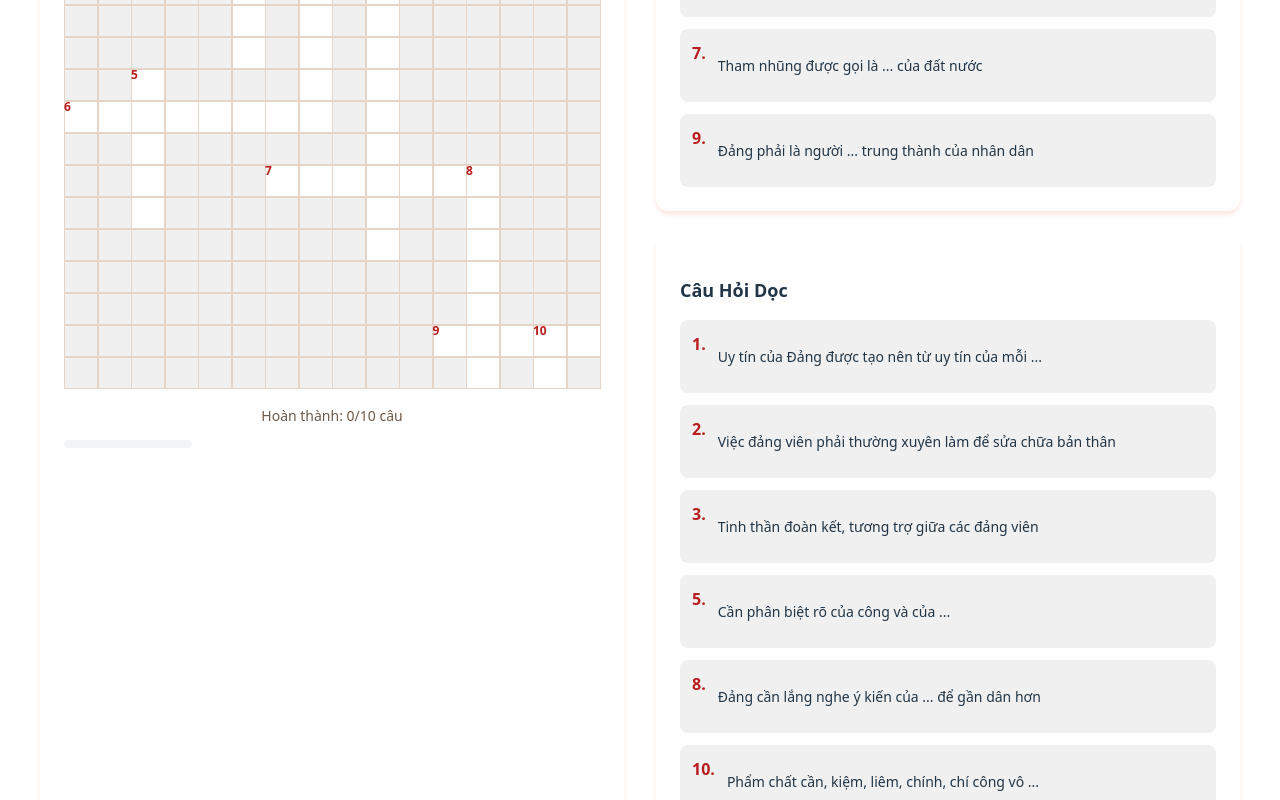
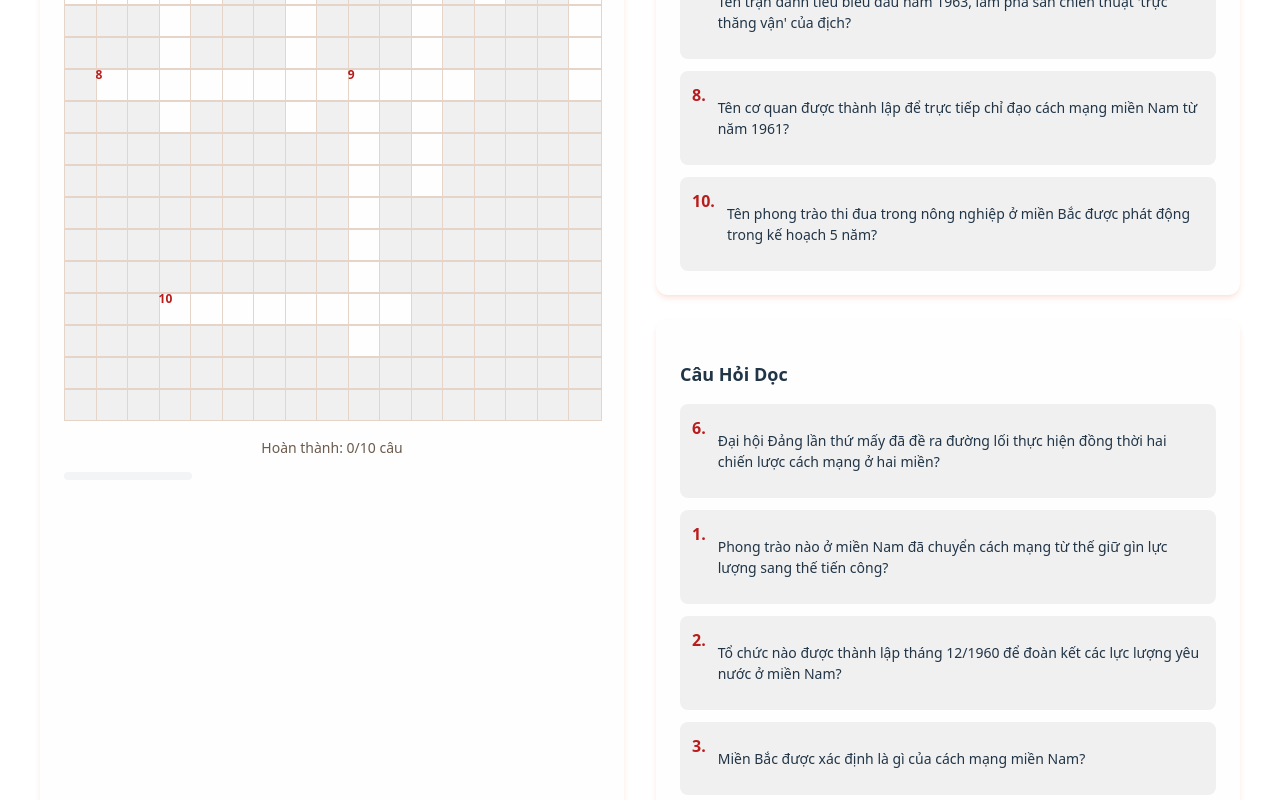
Before and after one commit to trunghung03/VNR202, a React (Vite) app in the folder my-app/: page /crossword in a window 1280 px wide. Shown: the part 500-1300 px from the top of the page. Built offline with nearby package versions, Linux system fonts and the light colour scheme; no server answers.

Commit message:
Crossword and quiz

```diff
--- a/my-app/src/pages/Crossword/Crossword.css
+++ b/my-app/src/pages/Crossword/Crossword.css
@@ -94,7 +94,7 @@
 
 .crossword-grid {
   display: grid;
-  grid-template-columns: repeat(16, minmax(0, 1fr));
+  grid-template-columns: repeat(17, minmax(0, 1fr));
   gap: 0;
   width: fit-content;
   margin: 0 auto;
@@ -286,7 +286,7 @@
   }
 
   .crossword-grid {
-    grid-template-columns: repeat(16, minmax(20px, 1fr));
+    grid-template-columns: repeat(17, minmax(20px, 1fr));
   }
 
   .crossword-grid-container {
--- a/my-app/src/pages/Crossword/Crossword.jsx
+++ b/my-app/src/pages/Crossword/Crossword.jsx
@@ -6,96 +6,99 @@ const crosswordData = [
   {
     id: 1,
     direction: "across",
-    number: 4,
-    clue: "Bệnh ... làm cán bộ xa rời quần chúng",
-    answer: "QUANLIEU",
+    number: 5,
+    clue: "Tên chiến lược chiến tranh của Mỹ thực hiện ở miền Nam giai đoạn 1961–1965?",
+    answer: "DACBIET",
     startRow: 2,
-    startCol: 4,
+    startCol: 10,
   },
   {
     id: 2,
-    direction: "across",
+    direction: "down",
     number: 6,
-    clue: "Đảng cần tự làm mới, tự ... để hoàn thiện",
-    answer: "CHINHDON",
-    startRow: 7,
-    startCol: 0,
+    clue: "Đại hội Đảng lần thứ mấy đã đề ra đường lối thực hiện đồng thời hai chiến lược cách mạng ở hai miền?",
+    answer: "BA",
+    startRow: 2,
+    startCol: 13,
   },
   {
     id: 3,
     direction: "across",
     number: 7,
-    clue: "Tham nhũng được gọi là ... của đất nước",
-    answer: "QUOCNAN",
-    startRow: 9,
-    startCol: 6,
+    clue: "Tên trận đánh tiêu biểu đầu năm 1963, làm phá sản chiến thuật 'trực thăng vận' của địch?",
+    answer: "APBAC",
+    startRow: 3,
+    startCol: 0,
   },
   {
     id: 4,
     direction: "across",
-    number: 9,
-    clue: "Đảng phải là người ... trung thành của nhân dân",
-    answer: "DAYTO",
-    startRow: 14,
-    startCol: 11,
+    number: 8,
+    clue: "Tên cơ quan được thành lập để trực tiếp chỉ đạo cách mạng miền Nam từ năm 1961?",
+    answer: "TRUNGUONGCUC",
+    startRow: 6,
+    startCol: 1,
+  },
+  {
+    id: 5,
+    direction: "across",
+    number: 10,
+    clue: "Tên phong trào thi đua trong nông nghiệp ở miền Bắc được phát động trong kế hoạch 5 năm?",
+    answer: "DAIPHONG",
+    startRow: 13,
+    startCol: 3,
   },
   // Down Clues
   {
-    id: 5,
+    id: 6,
     direction: "down",
     number: 1,
-    clue: "Uy tín của Đảng được tạo nên từ uy tín của mỗi ...",
-    answer: "DANGVIEN",
+    clue: "Phong trào nào ở miền Nam đã chuyển cách mạng từ thế giữ gìn lực lượng sang thế tiến công?",
+    answer: "DONGKHOI",
     startRow: 0,
     startCol: 7,
   },
   {
-    id: 6,
+    id: 7,
     direction: "down",
     number: 2,
-    clue: "Việc đảng viên phải thường xuyên làm để sửa chữa bản thân",
-    answer: "TUSUA",
-    startRow: 1,
-    startCol: 5,
-  },
-  {
-    id: 7,
-    direction: "down",
-    number: 3,
-    clue: "Tinh thần đoàn kết, tương trợ giữa các đảng viên",
-    answer: "TINHDONGCHI",
-    startRow: 1,
-    startCol: 9,
+    clue: "Tổ chức nào được thành lập tháng 12/1960 để đoàn kết các lực lượng yêu nước ở miền Nam?",
+    answer: "MATTRAN",
+    startRow: 0,
+    startCol: 16,
   },
   {
     id: 8,
     direction: "down",
-    number: 5,
-    clue: "Cần phân biệt rõ của công và của ...",
-    answer: "RIENG",
-    startRow: 6,
-    startCol: 2,
+    number: 3,
+    clue: "Miền Bắc được xác định là gì của cách mạng miền Nam?",
+    answer: "HAUPHUONG",
+    startRow: 1,
+    startCol: 11,
   },
   {
     id: 9,
     direction: "down",
-    number: 8,
-    clue: "Đảng cần lắng nghe ý kiến của ... để gần dân hơn",
-    answer: "NHANDAN",
-    startRow: 9,
-    startCol: 12,
+    number: 4,
+    clue: "Hội nghị Trung ương 15 đã xác định dùng _____ cách mạng để lật đổ chính quyền Mỹ - Diệm.",
+    answer: "BAOLUC",
+    startRow: 2,
+    startCol: 3,
   },
   {
     id: 10,
     direction: "down",
-    number: 10,
-    clue: "Phẩm chất cần, kiệm, liêm, chính, chí công vô ...",
-    answer: "TU",
-    startRow: 14,
-    startCol: 14,
+    number: 9,
+    clue: "Lực lượng vũ trang ở miền Nam được thống nhất vào tháng 2/1961 với tên gọi là Quân _____.",
+    answer: "GIAIPHONG",
+    startRow: 6,
+    startCol: 9,
   },
 ];
-const GRID_SIZE = 16;
+
+
+
+const GRID_SIZE = 17;
 
 function generateGrid() {
   // Tạo lưới rỗng
--- a/my-app/src/pages/Quiz/Quiz.jsx
+++ b/my-app/src/pages/Quiz/Quiz.jsx
@@ -4,127 +4,143 @@ import { useState, useEffect } from "react"
 import "./Quiz.css"
 import { leaderboardService } from "../../firebase/leaderboardService"
 
-const quizData = [
+const quizData =
+[
   {
-    id: 1,
-    question: "Vận dụng tư tưởng HCM cần phải nắm vững những nguyên tắc:",
-    options: ["Quan điểm lịch sử thế giới", "Quan điểm lịch sử Việt Nam", "Quan điểm lịch sử cụ thể", "Quan điểm phát triển"],
-    correctAnswer: 2,
-    explanation:
-      "Để vận dụng tư tưởng Hồ Chí Minh một cách đúng đắn, cần phải nắm vững quan điểm lịch sử cụ thể, tức là phải hiểu rõ hoàn cảnh lịch sử cụ thể mà tư tưởng đó được hình thành.",
-    category: "philosophy",
-    difficulty: "intermediate",
+    "id": 1,
+    "question": "Đại hội nào của Đảng đã xác lập đường lối chiến lược chung cho cách mạng Việt Nam giai đoạn 1954–1965?",
+    "options": ["Đại hội II (2/1951)", "Đại hội III (9/1960)", "Hội nghị Trung ương 15 (1/1959)", "Hội nghị Trung ương 9 (12/1963)"],
+    "correctAnswer": 1,
+    "explanation": "Đường lối chiến lược chung cho cả hai miền trong giai đoạn 1954-1965 đã được xác lập tại Đại hội III của Đảng vào tháng 9 năm 1960.",
+    "category": "history",
+    "difficulty": "basic"
   },
   {
-    id: 2,
-    question: "Theo HCM, xây dựng đạo đức mới, trước hết là thực hành đạo đức cách mạng, thực hành...",
-    options: ["Chí công vô tư", "Cần kiệm liêm chính", "Trung với nước, hiếu với dân", "Cần, kiệm, liêm, chính, chí công vô tư"],
-    correctAnswer: 3,
-    explanation:
-      "Theo Hồ Chí Minh, để xây dựng đạo đức mới trước hết phải thực hành đầy đủ các phẩm chất: Cần, kiệm, liêm, chính, chí công vô tư - đây là hệ thống đạo đức hoàn chỉnh của người cách mạng.",
-    category: "ideology",
-    difficulty: "basic",
+    "id": 2,
+    "question": "Theo đường lối của Đảng, cách mạng miền Bắc có vai trò gì?",
+    "options": ["Quyết định trực tiếp", "Hỗ trợ quốc tế", "Quyết định nhất", "Tiền tuyến chủ yếu"],
+    "correctAnswer": 2,
+    "explanation": "Đảng xác định cách mạng xã hội chủ nghĩa ở miền Bắc giữ vai trò quyết định nhất đối với sự phát triển của toàn bộ cách mạng Việt Nam.",
+    "category": "history",
+    "difficulty": "basic"
   },
   {
-    id: 3,
-    question: "HCM tiếp thu tư tưởng về đạo đức của Nho giáo trong việc xây dựng, đổi mới, phát triển tư tưởng đạo đức trong công tác gì?",
-    options: ["Xây dựng con người mới", "Xây dựng Đảng về đạo đức", "Xây dựng văn hóa mới", "Xây dựng xã hội mới"],
-    correctAnswer: 1,
-    explanation:
-      "Hồ Chí Minh đã tiếp thu và phát triển tư tưởng đạo đức của Nho giáo chủ yếu trong công tác xây dựng Đảng về đạo đức, tạo nên đạo đức cách mạng mới.",
-    category: "philosophy",
-    difficulty: "intermediate",
+    "id": 3,
+    "question": "Nhiệm vụ trung tâm trong công cuộc xây dựng XHCN ở miền Bắc là gì?",
+    "options": ["Cải cách ruộng đất", "Công nghiệp hóa XHCN", "Xóa nạn mù chữ", "Phát triển thương nghiệp"],
+    "correctAnswer": 1,
+    "explanation": "Đường lối cách mạng XHCN ở miền Bắc xác định công nghiệp hóa xã hội chủ nghĩa là nhiệm vụ trung tâm trong suốt thời kỳ quá độ.",
+    "category": "history",
+    "difficulty": "intermediate"
   },
   {
-    id: 4,
-    question: "Theo Nguyễn Ái Quốc \"Công nông là gốc cách mạng, còn học trò, địa chủ nhỏ, nhà buôn nhỏ là... của cách mạng\"?",
-    options: ["Bạn bè", "Bầu bạn", "Đồng minh", "Liên minh"],
-    correctAnswer: 2,
-    explanation:
-      "Theo Nguyễn Ái Quốc, công nông là gốc cách mạng, còn học trò, địa chủ nhỏ, nhà buôn nhỏ là đồng minh của cách mạng - thể hiện quan điểm về liên minh các giai tầng trong cách mạng giải phóng dân tộc.",
-    category: "ideology",
-    difficulty: "basic",
+    "id": 4,
+    "question": "Phong trào thi đua 'Đại Phong' được triển khai trong lĩnh vực nào ở miền Bắc?",
+    "options": ["Công nghiệp", "Giáo dục", "Quân đội", "Nông nghiệp"],
+    "correctAnswer": 3,
+    "explanation": "Phong trào thi đua 'Đại Phong' là phong trào thi đua tiêu biểu trong lĩnh vực nông nghiệp ở miền Bắc.",
+    "category": "history",
+    "difficulty": "intermediate"
   },
   {
-    id: 5,
-    question: "Nội dung cốt lõi của vấn đề dân tộc thuộc địa được HCM tiếp cận từ:",
-    options: ["Tự do dân chủ", "Quyền con người", "Khát vọng giải phóng dân tộc", "Chủ quyền dân tộc"],
-    correctAnswer: 2,
-    explanation:
-      "Hồ Chí Minh tiếp cận vấn đề dân tộc thuộc địa từ khát vọng giải phóng dân tộc - đây là động lực cơ bản thúc đẩy cuộc đấu tranh cách mạng của các dân tộc bị áp bức.",
-    category: "ideology",
-    difficulty: "intermediate",
+    "id": 5,
+    "question": "Tuyến đường vận tải chiến lược trên biển chi viện cho miền Nam được biết đến với tên gọi nào?",
+    "options": ["Đường mòn Hồ Chí Minh", "Tàu không số", "Con đường tơ lụa", "Hành lang Đông - Tây"],
+    "correctAnswer": 1,
+    "explanation": "Tuyến đường vận tải chiến lược chi viện cho miền Nam trên biển được thực hiện bởi những con 'tàu không số' đầy huyền thoại.",
+    "category": "history",
+    "difficulty": "basic"
   },
   {
-    id: 6,
-    question: "Khi nói về đại đoàn kết dân tộc, HCM cho rằng:",
-    options: ["Đại đoàn kết dân tộc là vấn đề sách lược", "Đại đoàn kết dân tộc là vấn đề chiến lược", "Đại đoàn kết dân tộc là vấn đề cấp bách", "Đại đoàn kết dân tộc là vấn đề quan trọng"],
-    correctAnswer: 1,
-    explanation:
-      "Theo Hồ Chí Minh, đại đoàn kết dân tộc là vấn đề chiến lược - có ý nghĩa quyết định thành công của cách mạng, cần được duy trì lâu dài và có tầm nhìn xa.",
-    category: "ideology",
-    difficulty: "intermediate",
+    "id": 6,
+    "question": "Hội nghị Trung ương 15 (1/1959) đã quyết định chuyển hướng chiến lược ở miền Nam sang:",
+    "options": ["Đấu tranh hòa bình", "Đấu tranh chính trị", "Sử dụng bạo lực cách mạng", "Giữ gìn lực lượng"],
+    "correctAnswer": 2,
+    "explanation": "Hội nghị Trung ương 15 (1/1959) đã đề ra Nghị quyết chuyển hướng chiến lược, xác định con đường cách mạng miền Nam là sử dụng bạo lực cách mạng.",
+    "category": "history",
+    "difficulty": "intermediate"
   },
   {
-    id: 7,
-    question: "Theo HCM, trung với nước là tuyệt đối trung thành với sự nghiệp dựng nước và giữ nước, trung thành với con đường đi lên của đất nước; là suốt đời phấn đấu cho:",
-    options: ["Đảng, cho cách mạng", "Nhà nước, cho cách mạng", "Dân tộc, cho cách mạng", "Tổ quốc, cho cách mạng"],
-    correctAnswer: 2,
-    explanation:
-      "Theo Hồ Chí Minh, trung với nước là suốt đời phấn đấu cho dân tộc, cho cách mạng - thể hiện tinh thần yêu nước sâu sắc và lý tưởng cách mạng cao cả.",
-    category: "ideology",
-    difficulty: "basic",
+    "id": 7,
+    "question": "Phong trào nào là kết quả trực tiếp từ Nghị quyết 15, đánh dấu bước nhảy vọt của cách mạng miền Nam?",
+    "options": ["Thi đua yêu nước", "Đồng khởi", "Phá ấp chiến lược", "Tổng tiến công"],
+    "correctAnswer": 1,
+    "explanation": "Sau Nghị quyết 15, phong trào Đồng khởi (bắt đầu từ 1/1960) đã bùng nổ, đưa cách mạng miền Nam từ thế giữ gìn lực lượng sang thế tiến công.",
+    "category": "history",
+    "difficulty": "basic"
   },
   {
-    id: 8,
-    question: "Mặt trận dân tộc thống nhất trong tư tưởng HCM được xây dựng như thế nào?",
-    options: ["Là nơi tập hợp mọi người dân ở trong nước Việt Nam", "Là tổ chức tập hợp ngẫu nhiên quần chúng nhân dân", "Là khối đại đoàn kết chặt chẽ có tổ chức trên nền tảng khối liên minh công - nông - tri thức do Đảng Cộng Sản lãnh đạo", "Là nơi quy tụ mọi người Việt Nam định cư ở nước ngoài, ở bất cứ phương trời nào"],
-    correctAnswer: 2,
-    explanation:
-      "Mặt trận dân tộc thống nhất theo tư tưởng HCM là khối đại đoàn kết chặt chẽ có tổ chức trên nền tảng khối liên minh công - nông - tri thức do Đảng Cộng Sản lãnh đạo.",
-    category: "ideology",
-    difficulty: "advanced",
+    "id": 8,
+    "question": "Giai đoạn 1961–1965, đế quốc Mỹ đã triển khai chiến lược chiến tranh nào ở miền Nam?",
+    "options": ["Chiến tranh cục bộ", "Chiến tranh đặc biệt", "Chiến tranh đơn phương", "Việt Nam hóa chiến tranh"],
+    "correctAnswer": 1,
+    "explanation": "Trong giai đoạn 1961–1965, Mỹ và chính quyền Sài Gòn đã thực hiện chiến lược 'Chiến tranh đặc biệt' ở miền Nam Việt Nam.",
+    "category": "history",
+    "difficulty": "basic"
   },
   {
-    id: 9,
-    question: "Hồ Chí Minh được coi là linh hồn của cuộc kháng chiến chống Pháp trong giai đoạn nào?",
-    options: ["1946 - 1954", "1945 - 1954", "1930 - 1945", "1939 - 1945"],
-    correctAnswer: 0,
-    explanation:
-      "Hồ Chí Minh được coi là linh hồn của cuộc kháng chiến chống Pháp từ 1946 - 1954, từ khi cuộc kháng chiến toàn quốc bắt đầu đến chiến thắng Điện Biên Phủ.",
-    category: "history",
-    difficulty: "basic",
+    "id": 9,
+    "question": "Hai chiến thuật quân sự mới được Mỹ áp dụng trong 'Chiến tranh đặc biệt' là gì?",
+    "options": ["Tìm và diệt, bình định", "Đóng và giữ", "Trực thăng vận, thiết xa vận", "Dồn dân, lập ấp"],
+    "correctAnswer": 2,
+    "explanation": "Hai chiến thuật quân sự chủ yếu được Mỹ áp dụng trong 'Chiến tranh đặc biệt' là 'trực thăng vận' và 'thiết xa vận'.",
+    "category": "history",
+    "difficulty": "intermediate"
   },
   {
-    id: 10,
-    question: "Truyền thống nào của dân tộc Việt Nam là nguồn gốc hình thành tư tưởng HCM?",
-    options: ["Truyền thống yêu nước, lạc quan yêu đời, có niềm tin vào chính nghĩa, tin vào sức mạnh của bản thân và dân tộc", "Truyền thống lạc quan, yêu đời; có niềm tin vào chính nghĩa, tin vào sức mạnh của bản thân và dân tộc", "Truyền thống nhân nghĩa, thủy chung, lạc quan, yêu đời, có niềm tin vào chính nghĩa, tin vào sức mạnh của bản thân và dân tộc", "Truyền thống đoàn kết, lạc quan, yêu đời; có niềm tin vào chính nghĩa, tin vào sức mạnh của bản thân và dân tộc"],
-    correctAnswer: 2,
-    explanation:
-      "Nguồn gốc hình thành tư tưởng Hồ Chí Minh bao gồm truyền thống nhân nghĩa, thủy chung, lạc quan, yêu đời, có niềm tin vào chính nghĩa, tin vào sức mạnh của bản thân và dân tộc.",
-    category: "philosophy",
-    difficulty: "advanced",
+    "id": 10,
+    "question": "'Ba mũi giáp công' được Đảng xác định trong cuộc đấu tranh chống 'Chiến tranh đặc biệt' bao gồm:",
+    "options": ["Kinh tế, chính trị, ngoại giao", "Quân sự, chính trị, binh vận", "Công, nông, binh", "Rừng núi, đồng bằng, đô thị"],
+    "correctAnswer": 1,
+    "explanation": "Đảng đã chỉ đạo tiến công địch trên cả ba vùng chiến lược bằng ba mũi giáp công: quân sự, chính trị và binh vận.",
+    "category": "history",
+    "difficulty": "intermediate"
   },
   {
-    id: 11,
-    question: "Khái niệm con người trong tư tưởng Hồ Chí Minh để chỉ:",
-    options: ["Một con người cụ thể", "Một cộng đồng người", "Con người cụ thể gắn với hoàn cảnh lịch sử cụ thể", "Tất cả các phương án"],
-    correctAnswer: 2,
-    explanation:
-      "Trong tư tưởng Hồ Chí Minh, khái niệm con người chỉ con người cụ thể gắn với hoàn cảnh lịch sử cụ thể - thể hiện quan điểm duy vật lịch sử về con người.",
-    category: "philosophy",
-    difficulty: "advanced",
+    "id": 11,
+    "question": "Tổ chức nào được thành lập vào tháng 10/1961 để trực tiếp lãnh đạo cách mạng miền Nam?",
+    "options": ["Trung ương Cục miền Nam", "Mặt trận Tổ quốc Việt Nam", "Quân giải phóng miền Nam", "Chính phủ Cách mạng lâm thời"],
+    "correctAnswer": 0,
+    "explanation": "Để củng cố sự lãnh đạo, Trung ương Cục miền Nam đã được thành lập vào tháng 10 năm 1961.",
+    "category": "history",
+    "difficulty": "intermediate"
   },
   {
-    id: 12,
-    question: "Theo Hồ Chí Minh, đạo đức là nhân tố tạo nên:",
-    options: ["Sức mạnh, sức hấp dẫn của chủ nghĩa xã hội", "Sức mạnh, sức hấp dẫn của chủ nghĩa Mác-Lênin", "Sức mạnh, sức hấp dẫn của tư tưởng HCM"],
-    correctAnswer: 0,
-    explanation:
-      "Theo Hồ Chí Minh, đạo đức là nhân tố tạo nên sức mạnh, sức hấp dẫn của chủ nghĩa xã hội - đây là yếu tố tinh thần quan trọng thu hút quần chúng nhân dân.",
-    category: "philosophy",
-    difficulty: "intermediate",
+    "id": 12,
+    "question": "Mặt trận Dân tộc giải phóng miền Nam Việt Nam được thành lập vào thời gian nào?",
+    "options": ["Tháng 1 năm 1959", "Tháng 9 năm 1960", "Tháng 12 năm 1960", "Tháng 2 năm 1961"],
+    "correctAnswer": 2,
+    "explanation": "Mặt trận Dân tộc giải phóng miền Nam Việt Nam ra đời vào ngày 20/12/1960 để đoàn kết mọi tầng lớp nhân dân chống Mỹ - Diệm.",
+    "category": "history",
+    "difficulty": "intermediate"
   },
+  {
+    "id": 13,
+    "question": "Một trong những sai lầm nghiêm trọng trong cải cách ruộng đất ở miền Bắc là gì?",
+    "options": ["Chia đất không đều", "Bỏ qua giai cấp địa chủ", "Đấu tố sai, quy kết nhầm lẫn", "Chỉ tập trung vào nông nghiệp"],
+    "correctAnswer": 2,
+    "explanation": "Trong cải cách ruộng đất, đã xảy ra những sai lầm nghiêm trọng như quy kết địa chủ sai, áp dụng máy móc phương pháp đấu tố, dẫn tới oan sai.",
+    "category": "history",
+    "difficulty": "intermediate"
+  },
+  {
+    "id": 14,
+    "question": "Đâu là một trong những trận thắng quân sự tiêu biểu, làm phá sản chiến thuật mới của Mỹ - Ngụy trong 'Chiến tranh đặc biệt'?",
+    "options": ["Trận Điện Biên Phủ", "Trận Ấp Bắc", "Trận Đồng Xoài", "Trận Vạn Tường"],
+    "correctAnswer": 1,
+    "explanation": "Trận Ấp Bắc (1/1963) là một minh chứng quân Mỹ - Diệm gặp thất bại nặng nề trước lực lượng vũ trang cách mạng, làm phá sản các chiến thuật mới của địch.",
+    "category": "history",
+    "difficulty": "intermediate"
+  },
+  {
+    "id": 15,
+    "question": "Phương châm đấu tranh ở vùng đô thị miền Nam trong giai đoạn 1961-1965 là gì?",
+    "options": ["Lấy đấu tranh vũ trang là chủ yếu", "Kết hợp vũ trang và chính trị", "Lấy đấu tranh chính trị là chủ yếu", "Lấy binh vận làm trọng tâm"],
+    "correctAnswer": 2,
+    "explanation": "Theo chỉ đạo của Đảng, phương châm đấu tranh ở vùng đô thị là lấy đấu tranh chính trị làm chủ yếu.",
+    "category": "history",
+    "difficulty": "intermediate"
+  }
 ]
 
 const categories = {
```
